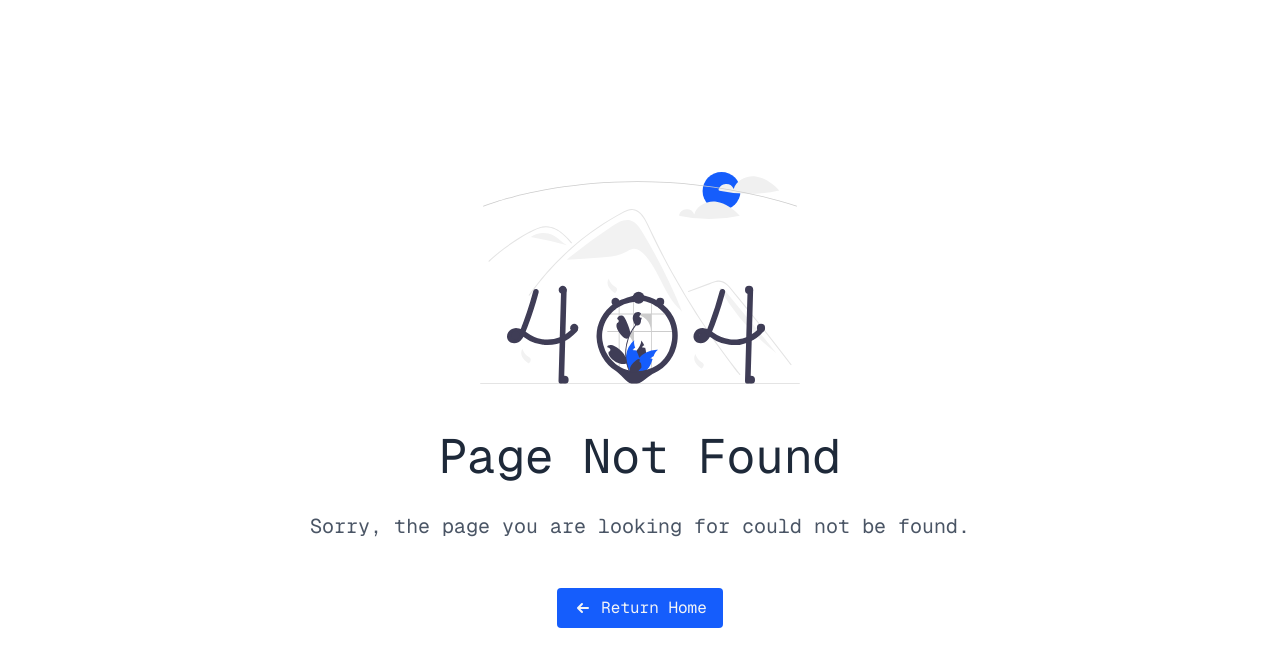
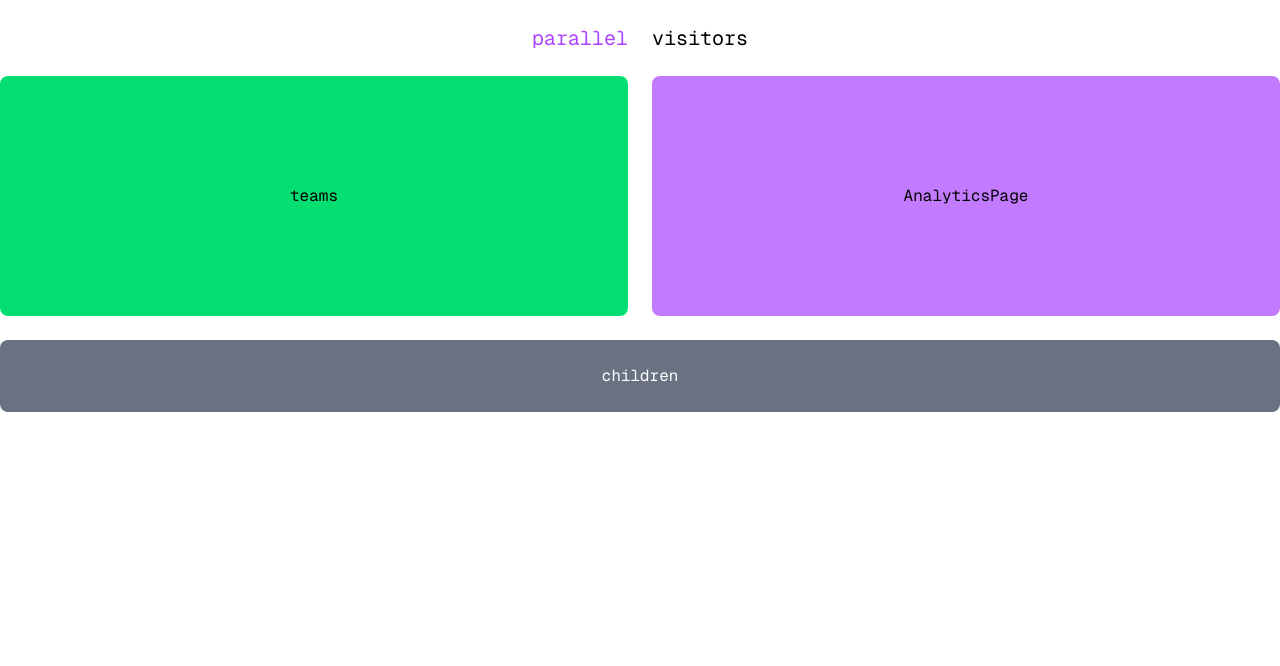
Before and after one commit to Jerry-Hero666/learn-next, a Next.js app: page /parallel in a window 1280 px wide. Before the commit this address had no page. Shown: the top 666 px of the page. Built offline with nearby package versions, Linux system fonts and the light colour scheme; a web font is replaced by a local one; what @ant-design/nextjs-registry would draw is missing.

Commit message:
并行路由页面

```diff
--- a/src/app/(have-header-page)/home-content.tsx
+++ b/src/app/(have-header-page)/home-content.tsx
@@ -2,8 +2,9 @@ import Link from "next/link";
 
 export default function HomeContent() {
   return (
-    <div className="w-200 bg-white">
-      <Link href="/blog">去博客列表页</Link>
+    <div className="p-4 bg-white h-full flex flex-col gap-2">
+      <Link className="bg-sky-500 hover:bg-sky-600 rounded-lg p-2 text-white cursor-pointer" href="/blog">点击去博客列表页</Link>
+      <Link className="bg-sky-500 hover:bg-sky-600 rounded-lg p-2 text-white cursor-pointer" href="/parallel">点击去平行路由页面</Link>
     </div>
   );
 }
--- /dev/null
+++ b/src/app/parallel/@analytics/page.tsx
@@ -0,0 +1,8 @@
+const AnalyticsPage = () => {
+  return (
+    <div className="flex justify-center flex-1 items-center h-60 rounded-lg bg-purple-400">
+        AnalyticsPage
+    </div>
+  );
+};
+export default AnalyticsPage;
--- /dev/null
+++ b/src/app/parallel/@analytics/visitors/page.tsx
@@ -0,0 +1,8 @@
+const AnalyticsPage = () => {
+  return (
+    <div className="flex justify-center flex-1 items-center h-60 rounded-lg bg-pink-400">
+        AnalyticsPage Visitors
+    </div>
+  );
+};
+export default AnalyticsPage;
--- /dev/null
+++ b/src/app/parallel/@team/default.tsx
@@ -0,0 +1,9 @@
+
+const DefaultTeamPage = () => {
+  return (
+    <div className="flex justify-center flex-1 items-center h-60 rounded-lg bg-green-400">
+        team default page
+    </div>
+  );
+};
+export default DefaultTeamPage;
--- /dev/null
+++ b/src/app/parallel/@team/page.tsx
@@ -0,0 +1,10 @@
+
+const TeamPage = () => {
+  return (
+    <div className="flex justify-center flex-1 items-center h-60 rounded-lg bg-green-400">
+        teams
+    </div>
+
+  );
+};
+export default TeamPage;
--- /dev/null
+++ b/src/app/parallel/default.tsx
@@ -0,0 +1,8 @@
+const DefaultTeamPage = () => {
+  return (
+    <div className="flex items-center justify-center mt-6 p-6 bg-gray-500 flex-1 text-white rounded-lg">
+      Parallel default page
+    </div>
+  );
+};
+export default DefaultTeamPage;
--- /dev/null
+++ b/src/app/parallel/layout.tsx
@@ -0,0 +1,22 @@
+import ParallelHeader from "@/components/parallelHeader";
+
+export default function RootLayout({
+  children,
+  team,
+  analytics,
+}: Readonly<{
+  children: React.ReactNode;
+  team: React.ReactNode;
+  analytics: React.ReactNode;
+}>) {
+  return (
+    <div className="container mx-auto">
+      <ParallelHeader />
+      <div className="flex gap-6">
+        {team}
+        {analytics}
+      </div>
+      {children}
+    </div>
+  );
+}
--- /dev/null
+++ b/src/app/parallel/page.tsx
@@ -0,0 +1,8 @@
+const ParallelPage = () => {
+  return (
+    <div className="flex items-center justify-center mt-6 p-6 bg-gray-500 flex-1 text-white rounded-lg">
+        children
+    </div>
+  );
+};
+export default ParallelPage;
--- /dev/null
+++ b/src/components/parallelHeader.tsx
@@ -0,0 +1,28 @@
+"use client";
+import Link from "next/link";
+import { usePathname } from "next/navigation";
+
+const linkData = [
+  { href: "/parallel", label: "parallel" },
+  { href: "/parallel/visitors", label: "visitors" },
+];
+
+export default function Header() {
+  const pathname = usePathname();
+
+  return (
+      <div className="text-black">
+        <div className="text-xl flex justify-center gap-6 p-6">
+          {linkData.map((link) => (
+            <Link
+              key={link.href}
+              href={link.href}
+              className={pathname === link.href ? "text-purple-500" : ""}
+            >
+              {link.label}
+            </Link>
+          ))}
+        </div>
+      </div>
+  );
+}
--- a/src/components/picture.tsx
+++ b/src/components/picture.tsx
@@ -2,7 +2,7 @@ import Image, { StaticImageData } from "next/image";
 
 interface IProps {
   imgUrl: StaticImageData | string;
-  altText: string;
+  altText?: string;
   content?: string;
   contentComponent?: React.ReactNode;
 }
```
